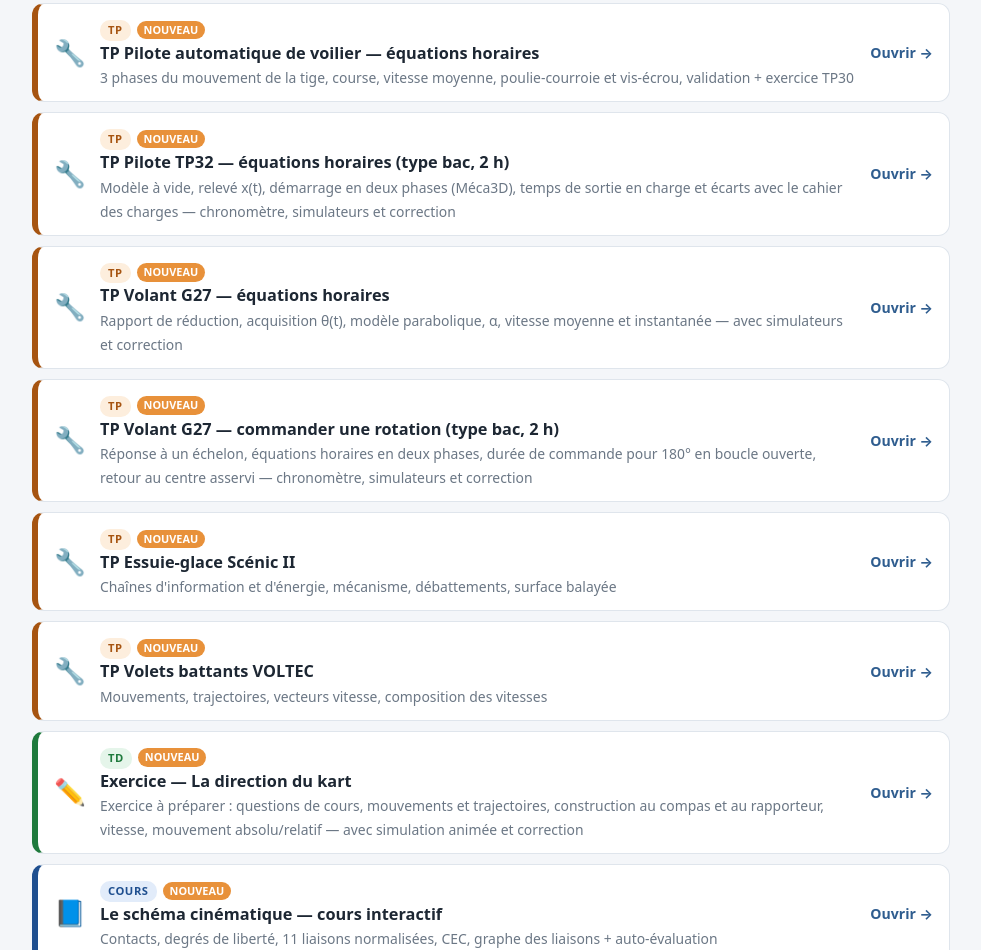
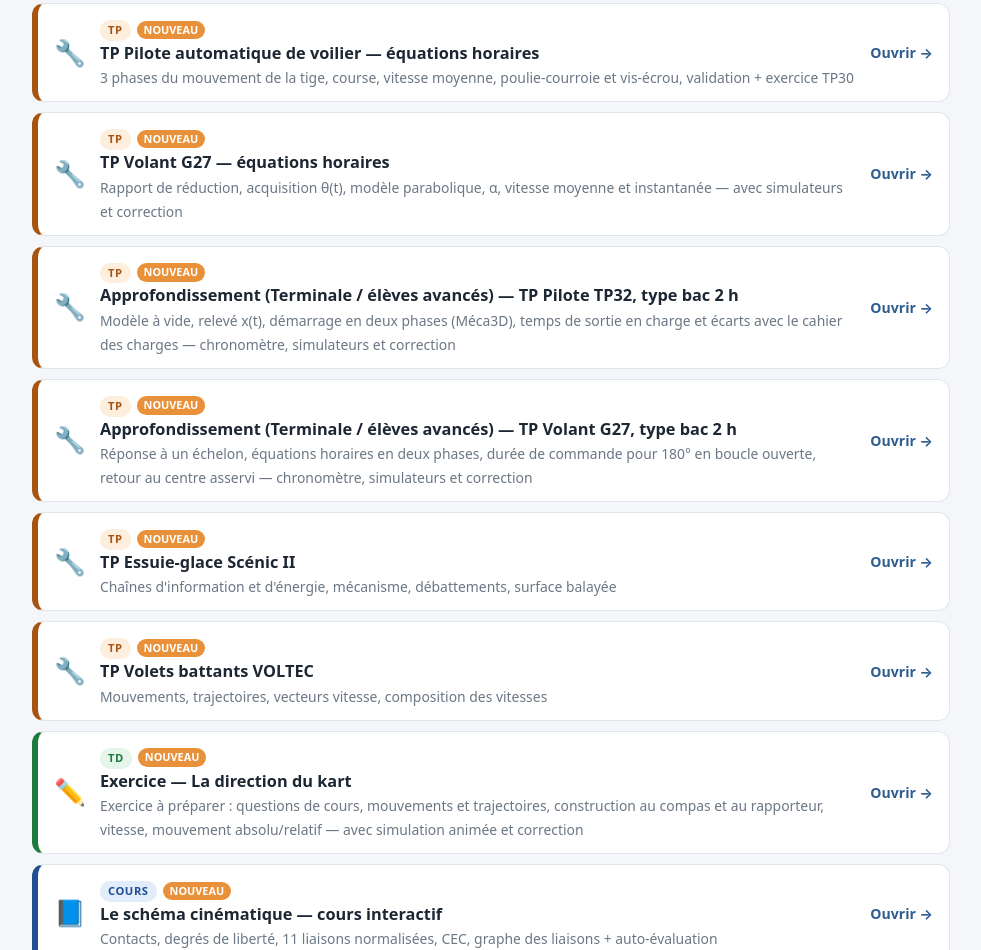
Before and after one commit to kmrassi/site-si, a plain HTML site: page index.html in a window 1280 px wide. Shown: the part 2641-3591 px from the top of the page, without its empty margins (294-1275 px from the left). Drawn offline with Linux system fonts and the light colour scheme.

Commit message:
Séquence 2_b : TP type bac regroupés en fin de partie, marqués « Approfondissement (Terminale / élèves avancés) »
Co-Authored-By: Claude Opus 5.5 <noreply@anthropic.com>
Claude-Session: https://claude.ai/code/session_01Vy4Fqx869KbzhqKwMqXKZU

```diff
--- a/index.html
+++ b/index.html
@@ -176,13 +176,13 @@ const S=[
   ["CORRIGE", "TP Dobot — correction", "Correction (PDF)", "https://drive.google.com/file/d/1HR-aMwhNfsLtywQPgsxLD3IHOhvzClvt/view", 0, "2_b_Équations horaires"],
   ["TP", "TP Pilote automatique de voilier — équations horaires", "3 phases du mouvement de la tige, course, vitesse moyenne, poulie-courroie et vis-écrou, validation + exercice TP30", "seq02/09_TP_Pilote_automatique_voilier_equations_horaires.html", 1, "2_b_Équations horaires"],
   ["TP", "TP Pilote automatique — sujet 2025", "Sujet de TP (PDF)", "https://drive.google.com/file/d/1AdLjpMeRnIoSx5PjLn_CJvwk6gf3pO32/view", 0, "2_b_Équations horaires"],
-  ["TP", "TP Pilote TP32 — équations horaires (type bac, 2 h)", "Modèle à vide, relevé x(t), démarrage en deux phases (Méca3D), temps de sortie en charge et écarts avec le cahier des charges — chronomètre, simulateurs et correction", "seq02/11_TP_Pilote_TP32_equations_horaires_type_bac.html", 1, "2_b_Équations horaires"],
   ["TD", "Exercice — Cinématique du pilote TP30", "Exercice (PDF)", "https://drive.google.com/file/d/15PkjfBo0sgGWAFQfwkf51tK8_uYzGAId/view", 0, "2_b_Équations horaires"],
   ["CORRIGE", "Exercice pilote TP30 — correction", "Correction (PDF)", "https://drive.google.com/file/d/1sH8AfUZds-EHB8rNF68M3S_wvvQZ2pRf/view", 0, "2_b_Équations horaires"],
   ["TP", "TP Volant G27 — équations horaires", "Rapport de réduction, acquisition θ(t), modèle parabolique, α, vitesse moyenne et instantanée — avec simulateurs et correction", "seq02/10_TP_Volant_G27_equations_horaires.html", 1, "2_b_Équations horaires"],
-  ["TP", "TP Volant G27 — commander une rotation (type bac, 2 h)", "Réponse à un échelon, équations horaires en deux phases, durée de commande pour 180° en boucle ouverte, retour au centre asservi — chronomètre, simulateurs et correction", "seq02/12_TP_Volant_G27_equations_horaires_type_bac.html", 1, "2_b_Équations horaires"],
   ["TP", "TP Volant G27 — sujet", "Sujet de TP (PDF)", "https://drive.google.com/file/d/1Ae-bpbqdmelCt9K_ogWXC1q08d0WGbdQ/view", 0, "2_b_Équations horaires"],
   ["DOC", "TP Volant G27 — document ressource", "Document (PDF)", "https://drive.google.com/file/d/162F2fxVWbQ9_CFjeM3wztLd6uAV660lN/view", 0, "2_b_Équations horaires"],
+  ["TP", "Approfondissement (Terminale / élèves avancés) — TP Pilote TP32, type bac 2 h", "Modèle à vide, relevé x(t), démarrage en deux phases (Méca3D), temps de sortie en charge et écarts avec le cahier des charges — chronomètre, simulateurs et correction", "seq02/11_TP_Pilote_TP32_equations_horaires_type_bac.html", 1, "2_b_Équations horaires"],
+  ["TP", "Approfondissement (Terminale / élèves avancés) — TP Volant G27, type bac 2 h", "Réponse à un échelon, équations horaires en deux phases, durée de commande pour 180° en boucle ouverte, retour au centre asservi — chronomètre, simulateurs et correction", "seq02/12_TP_Volant_G27_equations_horaires_type_bac.html", 1, "2_b_Équations horaires"],
   ["TP","TP Essuie-glace Scénic II","Chaînes d'information et d'énergie, mécanisme, débattements, surface balayée","seq02/05_TP_Essuie-glace_Scenic_II.html",1,"2_a_Mouvements et trajectoires"],
   ["TP","TP Volets battants VOLTEC","Mouvements, trajectoires, vecteurs vitesse, composition des vitesses","seq02/06_TP_Volets_battants_VOLTEC.html",1,"2_a_Mouvements et trajectoires"],
   ["TD","Exercice — La direction du kart","Exercice à préparer : questions de cours, mouvements et trajectoires, construction au compas et au rapporteur, vitesse, mouvement absolu/relatif — avec simulation animée et correction","seq02/07_Exercice_Direction_du_kart.html",1,"2_c_Exercices"],
```
